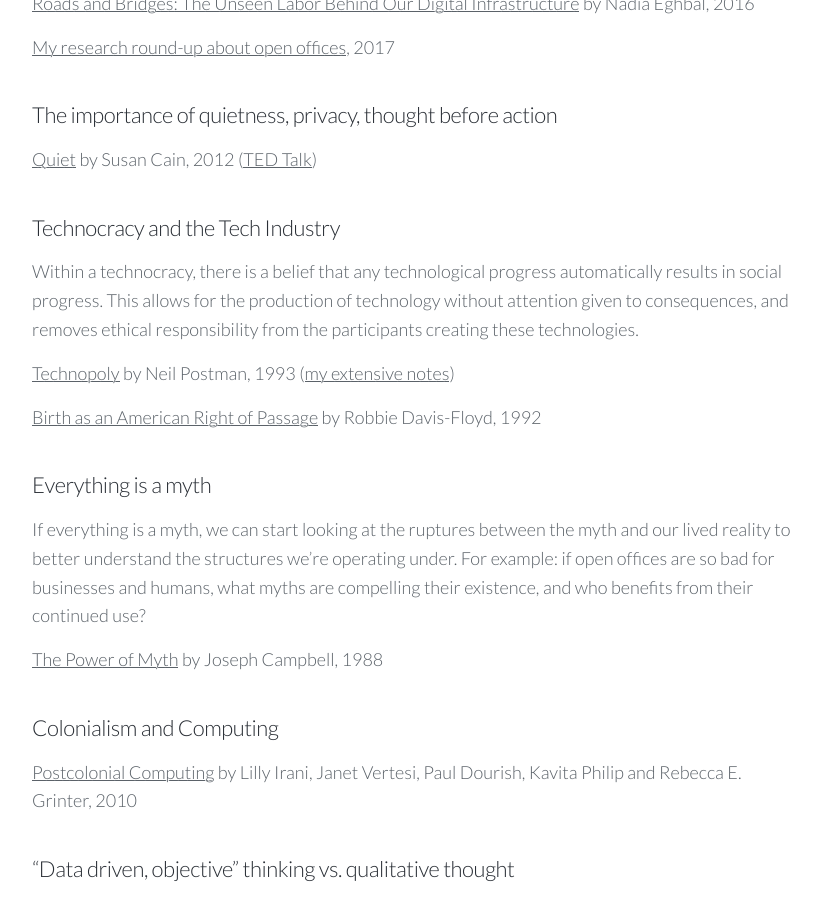
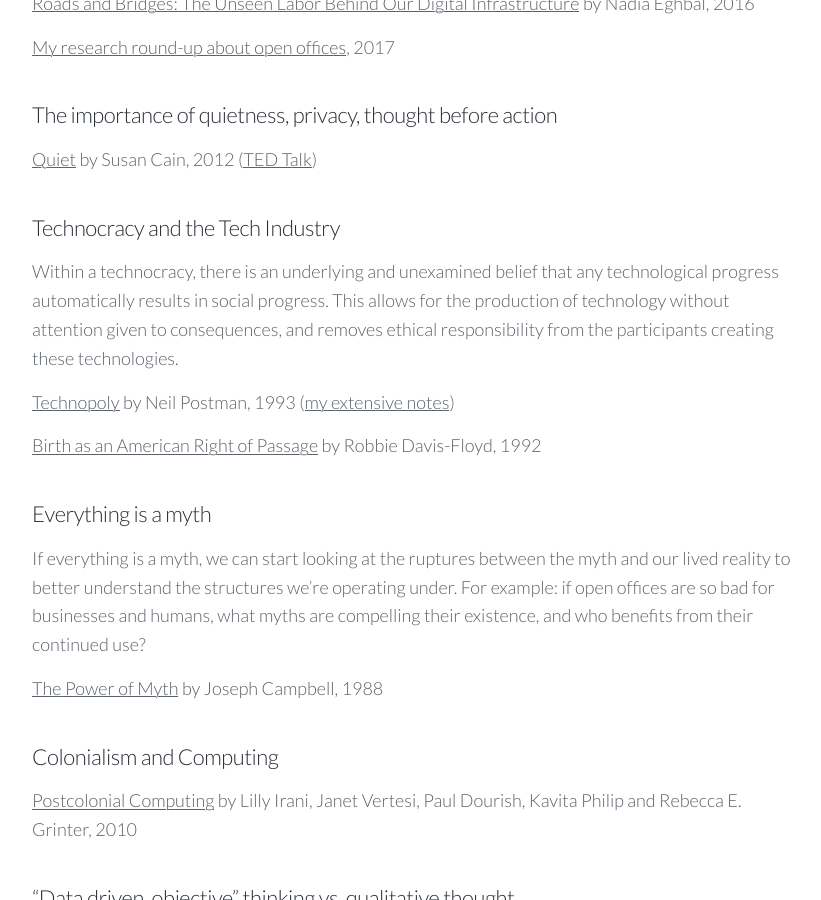
Before and after one commit to venetucci/personal-website, a Jekyll site: the page built from _pages/about.md, in a window 1280 px wide and 900 px high, scrolled down 1523 px. Shown: the whole window, without its empty margins (224-1045 px from the left). Built offline with Jekyll 4.4.1, drawn with Linux system fonts in a browser that asks for light colours; nearby versions of some CDN libraries.

Commit message:
Update from Forestry.io Michelle Venetucci Harvey updated _pages/about.md

```diff
--- a/_pages/about.md
+++ b/_pages/about.md
@@ -41,7 +41,7 @@
 
 ### Technocracy and the Tech Industry
 
-Within a technocracy, there is a belief that any technological progress automatically results in social progress. This allows for the production of technology without attention given to consequences, and removes ethical responsibility from the participants creating these technologies.
+Within a technocracy, there is an underlying and unexamined belief that any technological progress automatically results in social progress. This allows for the production of technology without attention given to consequences, and removes ethical responsibility from the participants creating these technologies.
 
 [Technopoly](https://www.collier.sts.vt.edu/1504/pdfs/technopoly-neil-postman.pdf) by Neil Postman, 1993 ([my extensive notes](https://github.com/venetucci/book-notes/blob/master/2018%20notes/Technopoly-notes.md))
 
```
